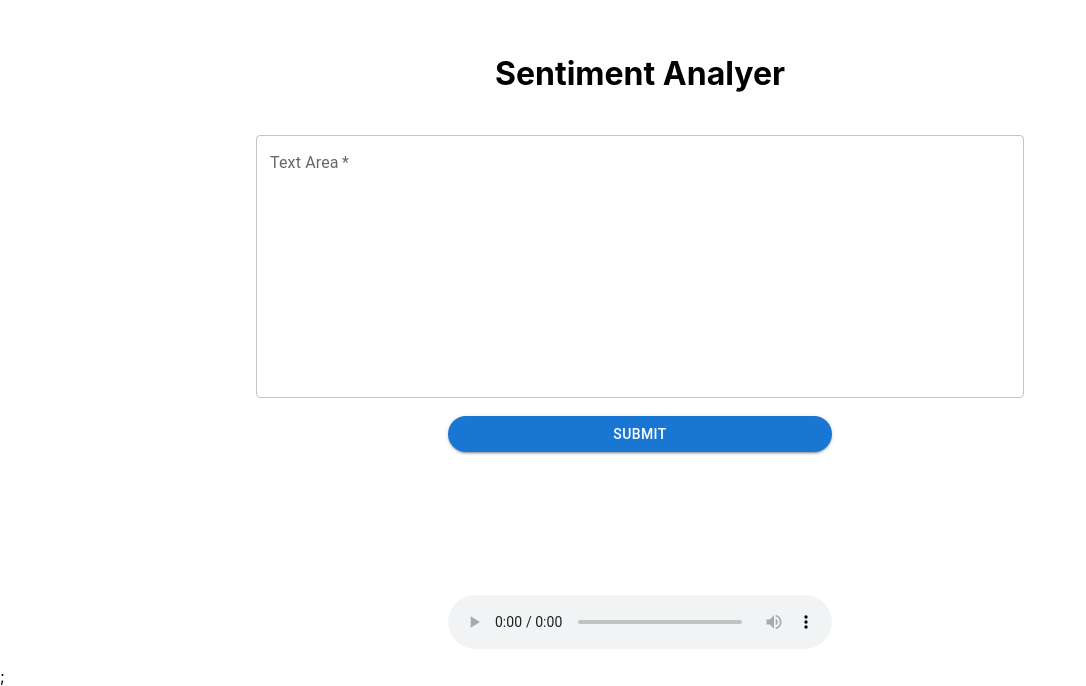
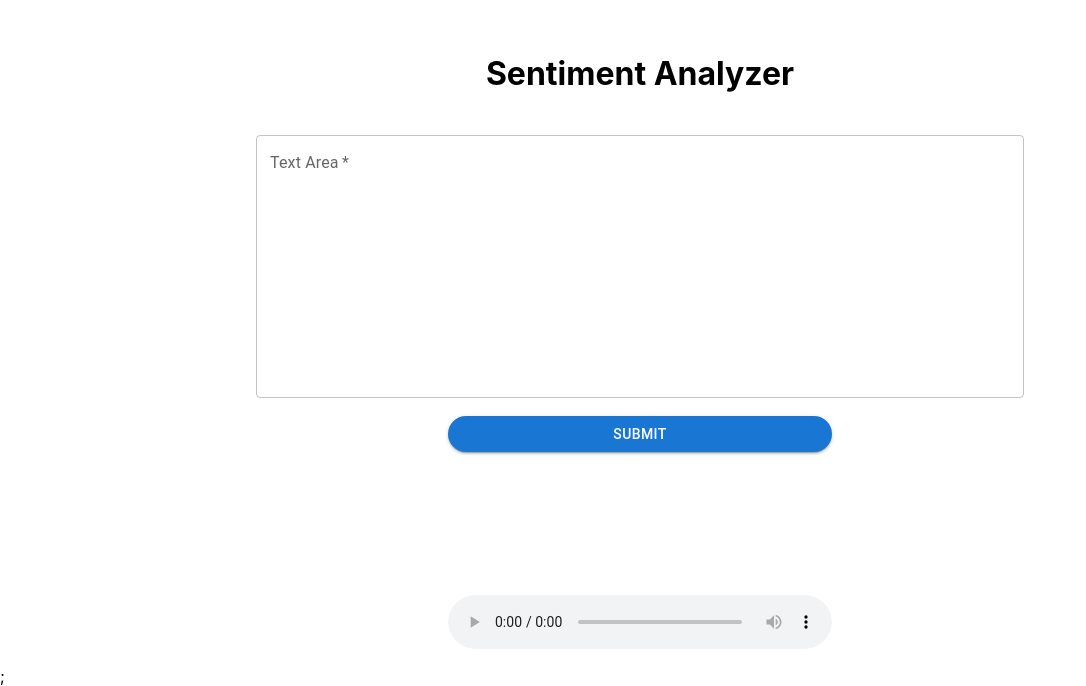
Before and after one commit to Saifali786/CloudProject, a React (Create React App) app: page / in a window 1280 px wide. Shown: the part 134-820 px from the top of the page, without its empty margins (0-1086 px from the left). Built offline with nearby package versions, Linux system fonts and the light colour scheme.

Commit message:
Update SentimentAnalysis.js

```diff
--- a/src/SentimentAnalysis.js
+++ b/src/SentimentAnalysis.js
@@ -79,7 +79,7 @@ export const SentimentAnalysis = () => {
         <h1
           style={{ alignSelf: "center", position: "absolute", bottom: "69%" }}
         >
-          Sentiment Analyer
+          Sentiment Analyzer
         </h1>
         <Box
           style={{ position: "relative", alignSelf: "center", width: "100%" }}
```
